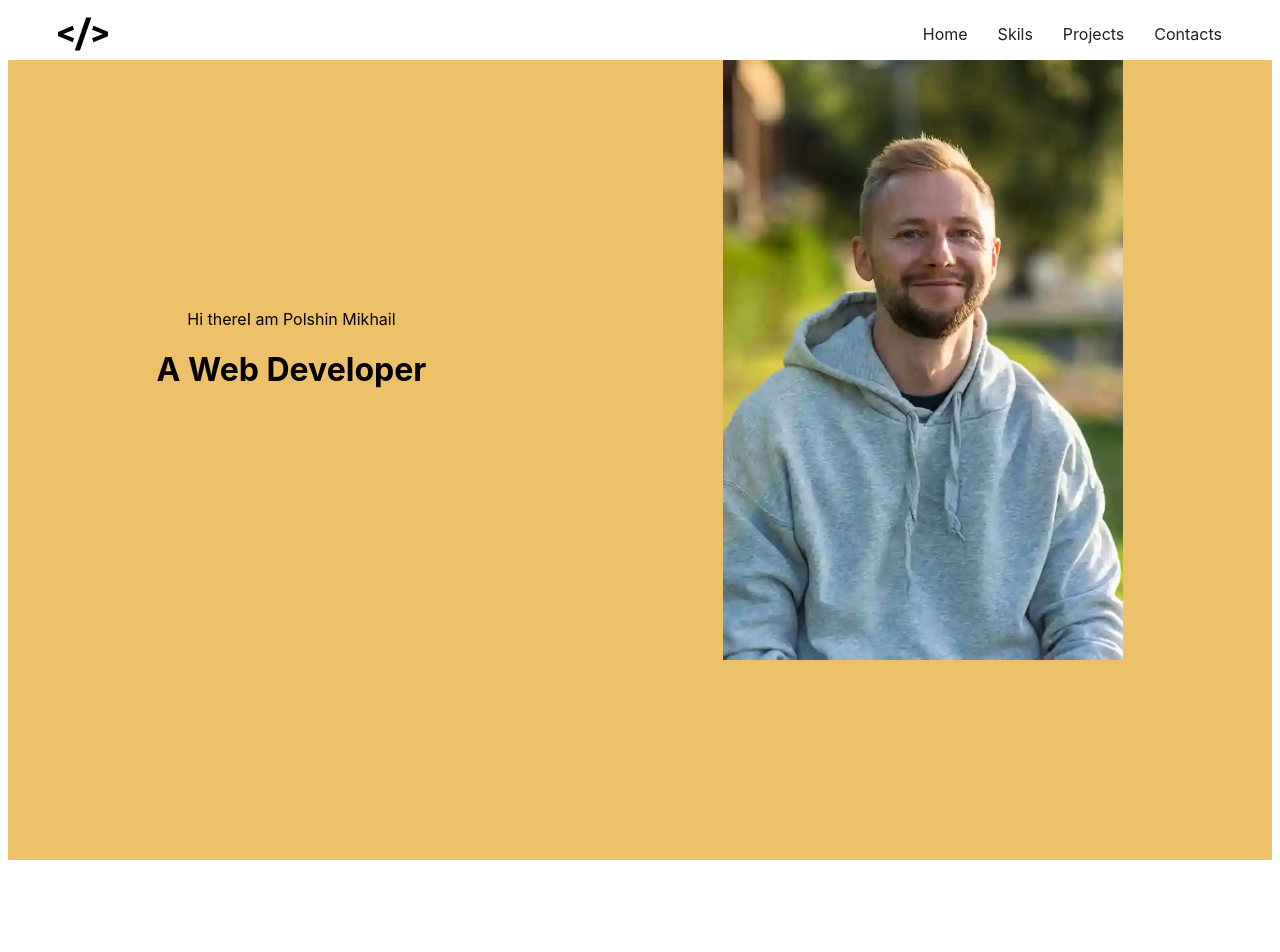
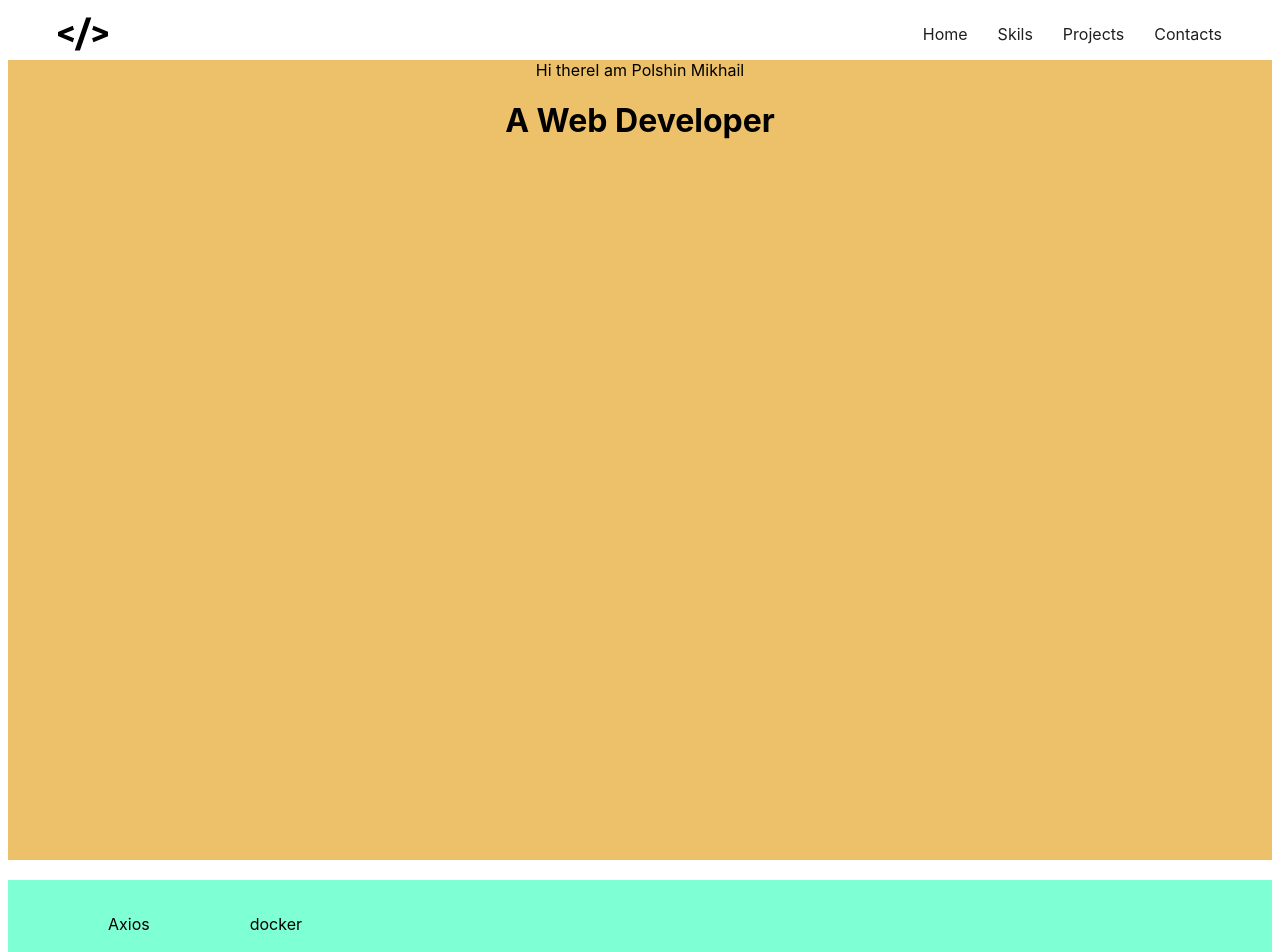
Before and after one commit to mikhailst1ff/Portfolio, a Next.js app: page / in a window 1280 px wide. Shown: the top 952 px of the page. Before the commit the page ends 868 px from the top, so only its background shows below. Built offline with nearby package versions, Linux system fonts and the light colour scheme.

Commit message:
add skills

```diff
--- /dev/null
+++ b/components/SectionTitle.tsx
@@ -0,0 +1,5 @@
+import styled from 'styled-components';
+
+export const SectionTitle = styled.h2`
+
+`
--- a/components/icon/icon.tsx
+++ b/components/icon/icon.tsx
@@ -1,9 +1,24 @@
 import React from 'react';
+import {IconContext} from 'react-icons';
+import {IconType} from 'react-icons';
+import styled from 'styled-components';
+import iconSprite from '@/assets/image/icons-sprite.svg'
+type PropsType = {
+    icon?: IconType | string;
+    size?: string;
+    color?: string;
+    id:string
+};
 
-export const Icon = () => {
+export const Icon = (props:any) => {
     return (
-        <div>
+        <>
+            <svg role="img" width={50} height={50} viewBox="0 0 24 24" xmlns="http://www.w3.org/2000/svg"><use xlinkHref={`${iconSprite}#${props.id}`}/></svg>
+            <svg width="50" height="50" viewBox="0 0 50 50" fill="none" xmlns="http://www.w3.org/2000/svg">
 
-        </div>
+            </svg>
+            <span>{props.id}</span>
+        </>
+
     );
 };
--- /dev/null
+++ b/context/SkillsContext.ts
@@ -0,0 +1,4 @@
+import { createContext } from 'react';
+import { skills, SkillType } from '../data/data';
+
+export const SkillsContext = createContext<SkillType[]>(skills);
--- /dev/null
+++ b/data/data.ts
@@ -0,0 +1,112 @@
+import axios from "@/assets/image/axios.svg"
+import docker from "@/assets/image/docker.svg"
+import * as git from "@/assets/image/git.svg"
+import graphql from "@/assets/image/graphql.svg"
+import htmx from "@/assets/image/htmx.svg"
+import javascript from "@/assets/image/javascript.svg"
+import mui from "@/assets/image/mui.svg"
+import nextdotjs from "@/assets/image/nextdotjs.svg"
+import nodedotjs from "@/assets/image/nodedotjs.svg"
+import reactjs from "@/assets/image/react.svg"
+import reacthookform from "@/assets/image/reacthookform.svg"
+import reactquery from "@/assets/image/reactquery.svg"
+import redux from "@/assets/image/redux.svg"
+import sass from "@/assets/image/sass.svg"
+import styledcomponents from "@/assets/image/styledcomponents.svg"
+import typescript from "@/assets/image/typescript.svg"
+import webpack from "@/assets/image/webpack.svg"
+
+export type SkillType={
+    title:string
+    icon:SVGElement|string
+    color:string
+}
+
+export const skills: SkillType[] = [
+    {
+        title: 'Axios',
+        icon: axios,
+        color: '#ffcc33',
+    },
+    {
+        title: 'Docker',
+        icon: docker ,
+        color: '#fff',
+    },
+    {
+        title: 'Git',
+        icon: git,
+        color: '#149eca',
+    },
+    {
+        title: 'Graphql',
+        icon: graphql,
+        color: '#764abc',
+    },
+    {
+        title: 'Htmx',
+        icon: htmx,
+        color: '#86d46b',
+    },
+    {
+        title: 'Javascript',
+        icon: javascript,
+        color: '#3077c5',
+    },
+    {
+        title: 'MUI',
+        icon: mui,
+        color: '#c63',
+    },
+    {
+        title: 'Nextdotjs',
+        icon: nextdotjs,
+        color: '#017dc8',
+    },
+    {
+        title: 'Nodedotjs',
+        icon: nodedotjs,
+        color: '#cc6699',
+    },
+    {
+        title: 'React',
+        icon: reactjs,
+        color: '#fff',
+    },
+    {
+        title: 'Reacthookform',
+        icon: reacthookform,
+        color: '#FFF',
+    },
+    {
+        title: 'reactquery',
+        icon: reactquery,
+        color: '#0170fe',
+    },
+    {
+        title: 'Redux',
+        icon: redux,
+        color: '#0081cb',
+    },
+    {
+        title: 'SASS',
+        icon: sass,
+        color: '#ffd35b',
+    },
+    {
+        title: 'Styled Components',
+        icon: styledcomponents,
+        color: '#f1618c',
+    },
+    {
+        title: 'Typescript',
+        icon: typescript,
+        color: '#f44250',
+    },
+    {
+        title: 'Webpack',
+        icon: webpack,
+        color: '#ec5990',
+    },
+
+];
--- a/layouts/sections/main/Main.tsx
+++ b/layouts/sections/main/Main.tsx
@@ -12,7 +12,7 @@ export const Main = () => {
                    <span>I am Polshin Mikhail</span>
                    <h1>A Web Developer</h1>
                </div>
-               <Photo src={img.src} alt=""/>
+               {/*<Photo src={img.src} alt=""/>*/}
            </FlexWrapper>
         </StyledMain>
     );
--- /dev/null
+++ b/layouts/sections/skils/Skils.tsx
@@ -0,0 +1,25 @@
+import {FlexWrapper} from '@/components/FlexWrapper';
+import React, {useContext} from 'react';
+import styled from 'styled-components';
+import {SectionTitle} from '@/components/SectionTitle';
+
+import {SkillsContext} from '@/context/SkillsContext';
+import {Skill} from '@/layouts/sections/skils/skill/Skill';
+
+export const Skills = () => {
+    const skills = useContext(SkillsContext);
+
+    return (
+        <StyledSkills>
+            <SectionTitle></SectionTitle>
+            <FlexWrapper wrap={'wrap'} justify={'space-between'}>
+                <Skill/>
+            </FlexWrapper>
+        </StyledSkills>
+    );
+};
+const StyledSkills = styled.section`
+
+background-color: aquamarine;
+  min-height: 100vh;
+`
--- /dev/null
+++ b/layouts/sections/skils/skill/Skill.tsx
@@ -0,0 +1,26 @@
+import React from 'react';
+import {Icon} from '@/components/icon/icon';
+import styled from 'styled-components';
+
+
+type SkillPropsType = {
+    title: string
+    icon: any
+    color:string
+    size:string
+}
+export const Skill = (props:any) => {
+    return (
+        <StyledSkill>
+            <Icon id='Axios'></Icon>
+            <Icon id='docker'></Icon>
+            {/*<SkillTitle>{props.title}</SkillTitle>*/}
+        </StyledSkill>
+    );
+};
+
+const StyledSkill = styled.div`
+  width: 33%;
+`
+const SkillTitle = styled.h3`
+`
--- a/pages/index.tsx
+++ b/pages/index.tsx
@@ -1,12 +1,17 @@
-
 import {Header} from '@/layouts/header/Header';
 import {Main} from '@/layouts/sections/main/Main';
+import {Skills} from '@/layouts/sections/skils/Skils';
+import {SkillsContext} from '@/context/SkillsContext';
+import {skills} from '@/data/data';
 
 export default function Home() {
     return (
         <>
-            <Header/>
-            <Main/>
+            <SkillsContext.Provider value={skills}>
+                <Header/>
+                <Main/>
+                <Skills/>
+            </SkillsContext.Provider>
         </>
     );
 }
```
Also changed, not shown: assets/image/axios.svg, assets/image/icons-sprite.svg.
